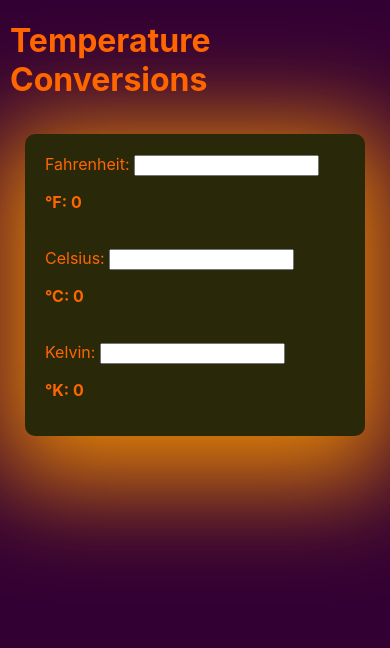
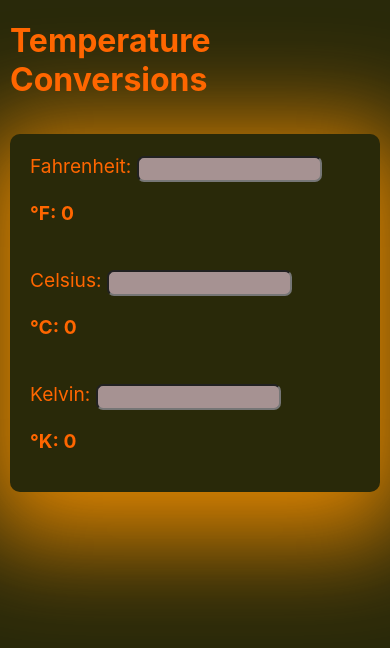
Before and after one commit to Sebi20/Temperature, a React (Create React App) app: page / in a window 390 px wide. Shown: the top 648 px of the page. Built offline with nearby package versions, Linux system fonts and the light colour scheme.

Commit message:
Changed the background color and made the content looks bigger for phones

```diff
--- a/package.json
+++ b/package.json
@@ -1,5 +1,6 @@
 {
   "name": "temperature",
+  "homepage": "https://Sebi20.github.io/Temperature/",
   "version": "0.1.0",
   "private": true,
   "dependencies": {
@@ -14,6 +15,8 @@
   },
   "scripts": {
     "start": "react-scripts start",
+    "predeploy": "npm run build",
+    "deploy": "gh-pages -d build",
     "build": "react-scripts build",
     "test": "react-scripts test",
     "eject": "react-scripts eject"
@@ -35,5 +38,8 @@
       "last 1 firefox version",
       "last 1 safari version"
     ]
+  },
+  "devDependencies": {
+    "gh-pages": "^4.0.0"
   }
 }
--- a/public/index.html
+++ b/public/index.html
@@ -2,14 +2,14 @@
 <html lang="en">
   <head>
     <meta charset="utf-8" />
-    <link rel="icon" href="%PUBLIC_URL%/favicon.ico" />
+    <link rel="icon" href="%PUBLIC_URL%/icon.svg" />
     <meta name="viewport" content="width=device-width, initial-scale=1" />
     <meta name="theme-color" content="#000000" />
     <meta
       name="description"
       content="Web site created using create-react-app"
     />
-    <link rel="apple-touch-icon" href="%PUBLIC_URL%/logo192.png" />
+    <link rel="apple-touch-icon" href="%PUBLIC_URL%/icon.svg" />
     <!--
       manifest.json provides metadata used when your web app is installed on a
       user's mobile device or desktop. See https://developers.google.com/web/fundamentals/web-app-manifest/
@@ -24,7 +24,7 @@
       work correctly both with client-side routing and a non-root public URL.
       Learn how to configure a non-root public URL by running `npm run build`.
     -->
-    <title>React App</title>
+    <title>Temp Conversion</title>
   </head>
   <body>
     <noscript>You need to enable JavaScript to run this app.</noscript>
--- a/src/App.css
+++ b/src/App.css
@@ -3,15 +3,22 @@
 }
 
 .content{
-  background-color: rgb(41, 41, 10);
-  width: 300px;
+  background-color: rgba(41, 41, 10, 0.177);
+  width: 330px;
   padding: 20px;
   border-radius: 10px;
   margin-left: auto;
   box-shadow: 0px 20px 100px 27px rgba(249, 146, 1, 0.9);
   margin-right: auto;
   color: rgb(255, 102, 0);
+  font-size: larger;
+}
 
+.content input{
+  border-radius: 7px;
+  height: 20px;
+  color: black;
+  background-color: rgb(166, 146, 146);
 }
 
 .header{
--- a/src/index.css
+++ b/src/index.css
@@ -5,7 +5,8 @@ body {
     sans-serif;
   -webkit-font-smoothing: antialiased;
   -moz-osx-font-smoothing: grayscale;
-  background-color: rgb(51, 0, 51);
+  /* background-color: rgb(51, 0, 51); */
+  background-color: rgb(41, 41, 10);
 }
 
 code {
```
Also changed, not shown: public/icon.svg (added), 1 other file (tests, documents, lock files or other folders).
